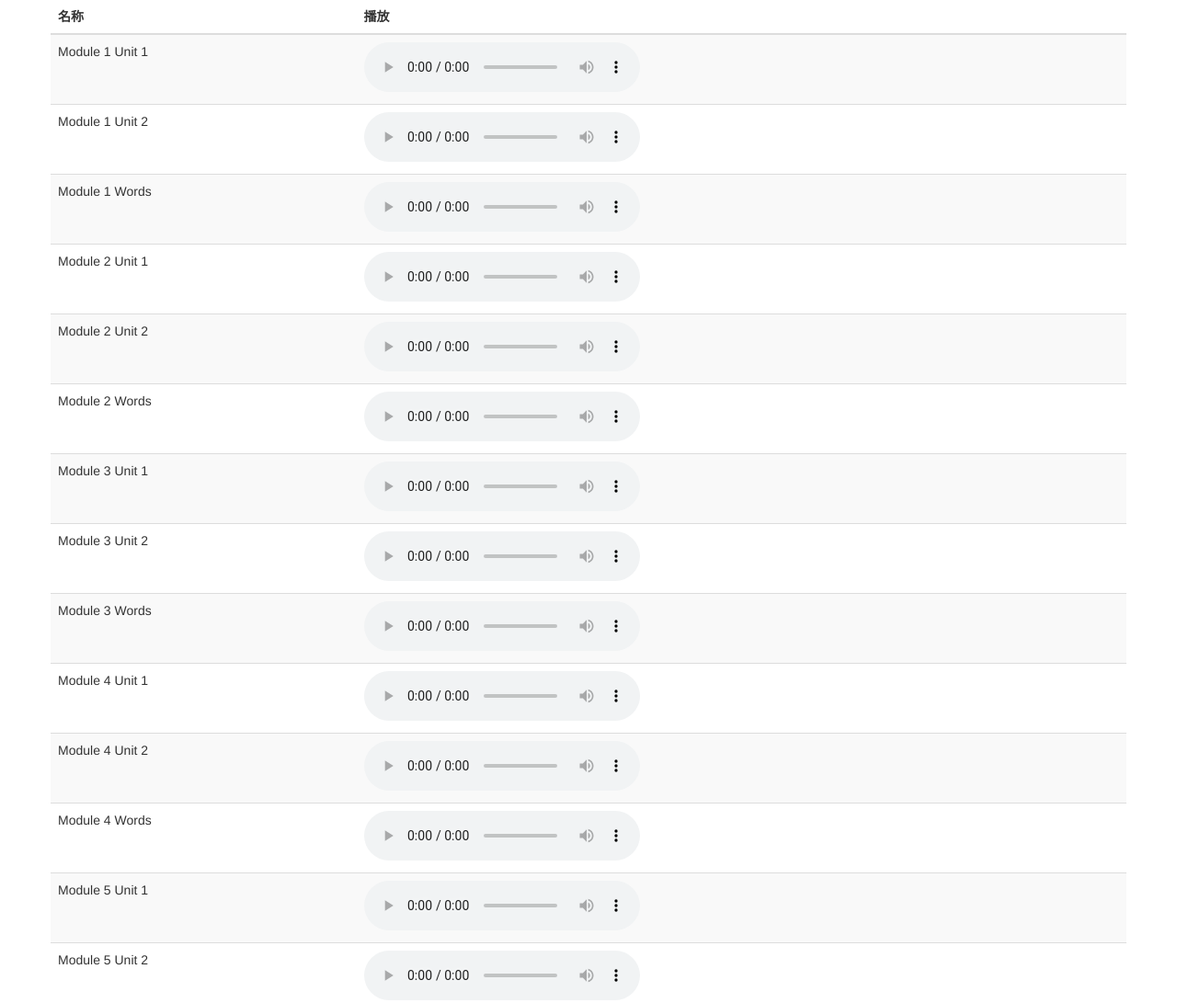
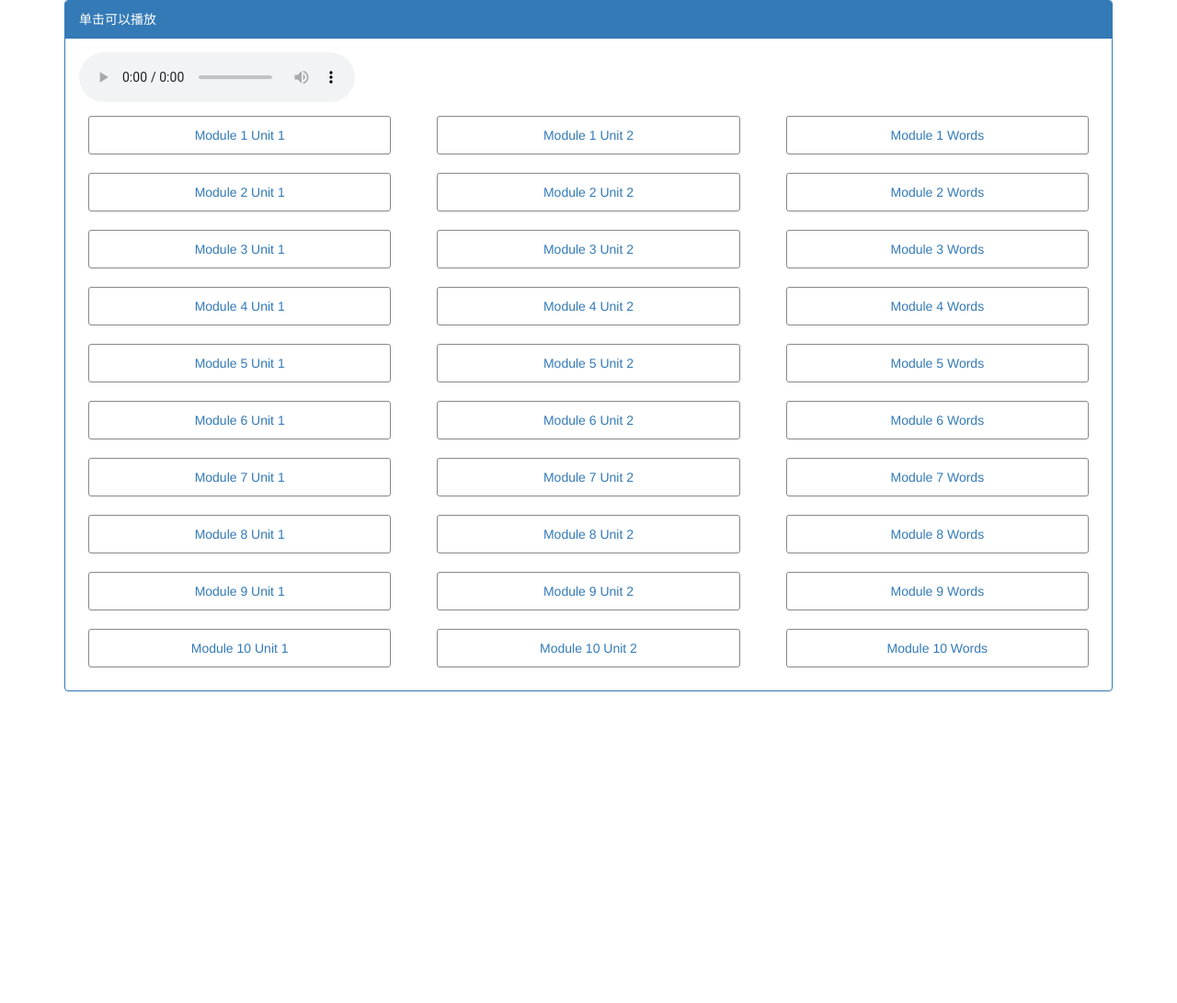
Before and after one commit to linwenjun/gift-for-children, a website: page index.html in a window 1280 px wide. Shown: the top 1091 px of the page at 92% size. After the commit the page ends 800 px from the top, so only its background shows below. Drawn offline with Linux system fonts and the light colour scheme.

Commit message:
change play method

```diff
--- a/index.html
+++ b/index.html
@@ -5,6 +5,7 @@
   <meta charset="UTF-8">
   <title>2005级4班</title>
   <link rel="stylesheet" href="dist/bootstrap.min.css">
+  <link rel="stylesheet" href="main.css">
   <script src="dist/jquery.min.js"></script>
   <script src="main.js"></script>
   <meta name="viewport" content="width=device-width, initial-scale=1, maximum-scale=1, user-scalable=no">
@@ -12,20 +13,14 @@
 
 <body>
   <div class="container">
-    <div class="row">
-      <table class="table table-striped">
-        <thead>
-          <tr>
-            <th>名称</th>
-            <th>播放</th>
-          </tr>
-
-        </thead>
-        <tbody id="media-list">
-        </tbody>
-      </table>
+    <div class="panel panel-primary">
+      <div class="panel-heading">单击可以播放</div>
+      <div id="media-list" class="panel-body row">
+        <div class="col-md-12">
+          <audio id="player" src="2012-english-mp3/m1_unit1.mp3" controls="true" />
+        </div>
+      </div>
     </div>
-
   </div>
 
 </body>
--- /dev/null
+++ b/main.css
@@ -0,0 +1,7 @@
+.media-button {
+  border: 1px solid #888;
+  margin: 10px;
+  padding: 10px;
+  text-align: center;
+  border-radius: 3px;
+}
--- a/main.js
+++ b/main.js
@@ -13,9 +13,17 @@ for (var i = 1; i <= 10; i++) {
     path: "2012-english-mp3/m" + i + "_words.mp3"
   });
 }
-console.log(data);
+
 $(function() {
   data.forEach(function(item) {
-    $('#media-list').append('<tr><td>' + item.title + '</td><td><audio src="' + item.path + '" controls="true" /></td></tr>')
+    var container = $('<a>').addClass('col-md-4');
+    $('<div/>').addClass('media-button').html(item.title).data('src', item.path).appendTo(container)
+    container.appendTo('#media-list');
+  })
+
+  $('#media-list').on('click', '.media-button', function() {
+    $('#player').attr('src', $(this).data('src'));
+    $('#player').get(0).play();
+    console.log($(this).data('src'));
   })
 })
```
